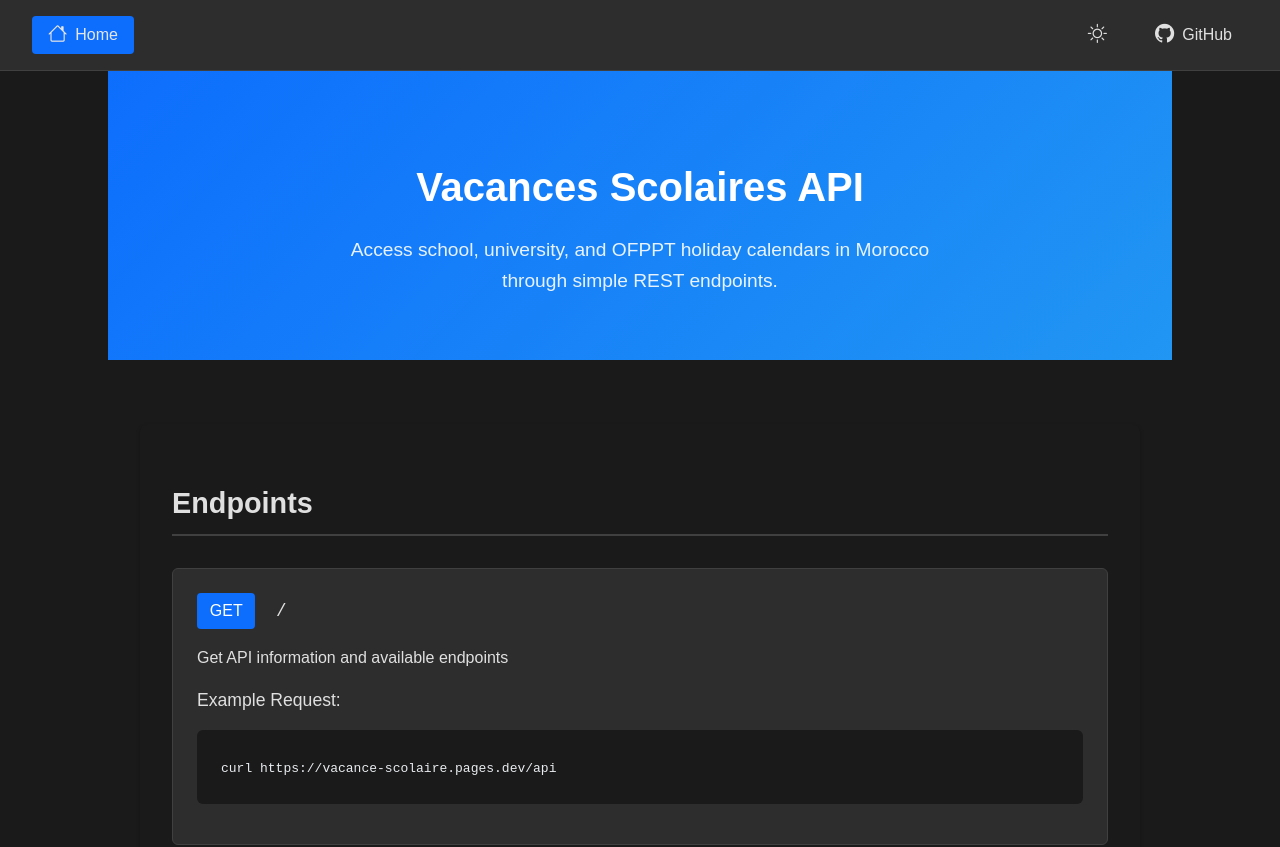
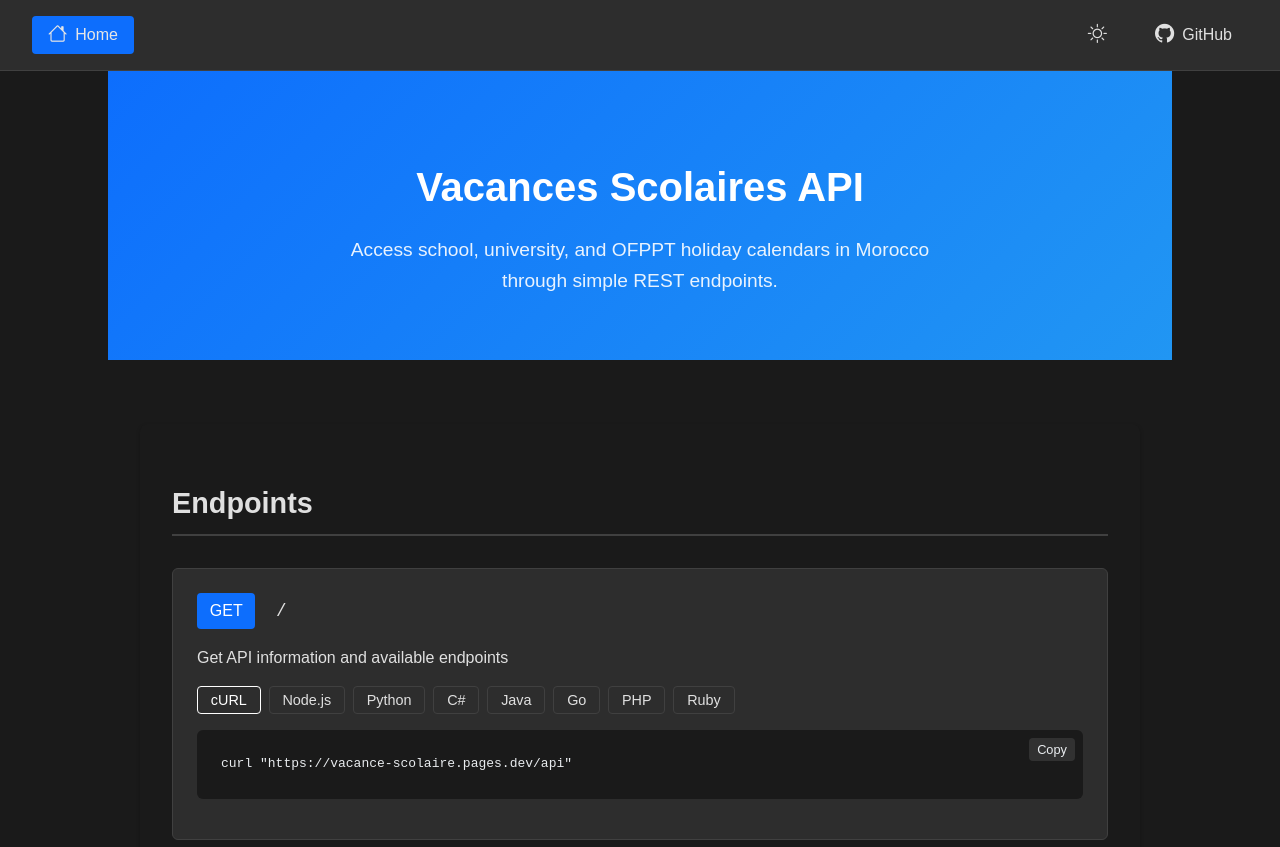
Before and after one commit to h4fide/Vacance-Scolaire, a SvelteKit app: page /docs in a window 1280 px wide. Shown: the top 847 px of the page. Built offline with nearby package versions, Linux system fonts and the light colour scheme.

Commit message:
add language selection and copy functionality for API code snippets; enhance styling for buttons and layout

```diff
--- a/src/routes/docs/+page.svelte
+++ b/src/routes/docs/+page.svelte
@@ -1,5 +1,96 @@
 <script lang="ts">
     import './styles.css';
+
+    type Language = 'curl' | 'nodejs' | 'python' | 'csharp' | 'java' | 'go' | 'php' | 'ruby';
+
+    let selectedLanguage: Language = 'curl';
+
+    const languages = [
+        { id: 'curl' as Language, name: 'cURL' },
+        { id: 'nodejs' as Language, name: 'Node.js' },
+        { id: 'python' as Language, name: 'Python' },
+        { id: 'csharp' as Language, name: 'C#' },
+        { id: 'java' as Language, name: 'Java' },
+        { id: 'go' as Language, name: 'Go' },
+        { id: 'php' as Language, name: 'PHP' },
+        { id: 'ruby' as Language, name: 'Ruby' }
+    ];
+
+    function getCodeSnippet(url: string, lang: Language): string {
+        const snippets: Record<Language, string> = {
+            curl: `curl "${url}"`,
+            nodejs: `fetch("${url}")
+  .then(response => response.json())
+  .then(data => console.log(data))
+  .catch(error => console.error('Error:', error));`,
+            python: `import requests
+
+response = requests.get("${url}")
+data = response.json()
+print(data)`,
+            csharp: `using System.Net.Http;
+using System.Text.Json;
+
+using (var client = new HttpClient())
+{
+    var response = await client.GetStringAsync("${url}");
+    var data = JsonSerializer.Deserialize<dynamic>(response);
+}`,
+            java: `import java.net.URI;
+import java.net.http.*;
+
+HttpClient client = HttpClient.newHttpClient();
+HttpRequest request = HttpRequest.newBuilder()
+    .uri(URI.create("${url}"))
+    .build();
+HttpResponse<String> response = client.send(request,
+    HttpResponse.BodyHandlers.ofString());
+System.out.println(response.body());`,
+            go: `package main
+
+import (
+    "fmt"
+    "net/http"
+    "io/ioutil"
+)
+
+func main() {
+    resp, err := http.Get("${url}")
+    if err != nil {
+        panic(err)
+    }
+    defer resp.Body.Close()
+
+    body, _ := ioutil.ReadAll(resp.Body)
+    fmt.Println(string(body))
+}`,
+            php: `<?php
+$response = file_get_contents("${url}");
+$data = json_decode($response, true);
+print_r($data);`,
+            ruby: `require 'net/http'
+require 'json'
+
+uri = URI("${url}")
+response = Net::HTTP.get(uri)
+data = JSON.parse(response)
+puts data`
+        };
+        return snippets[lang];
+    }
+
+    // Add copy function
+    function copyToClipboard(text: string, button: HTMLButtonElement) {
+        navigator.clipboard.writeText(text).then(() => {
+            button.textContent = 'Copied!';
+            button.classList.add('copied');
+            setTimeout(() => {
+                button.textContent = 'Copy';
+                button.classList.remove('copied');
+            }, 2000);
+        });
+    }
+
     const baseUrl = 'https://vacance-scolaire.pages.dev/api';
 
     const endpoints = [
@@ -107,9 +198,25 @@
                     </div>
                     <p class="endpoint-description">{endpoint.description}</p>
                     <div class="response-example">
-                        <div class="response-title">Example Request:</div>
+                        <div class="language-selector">
+                            {#each languages as lang}
+                                <button
+                                    class="lang-button"
+                                    class:active={selectedLanguage === lang.id}
+                                    on:click={() => selectedLanguage = lang.id}
+                                >
+                                    {lang.name}
+                                </button>
+                            {/each}
+                        </div>
                         <div class="code-block">
-                            <code>curl {endpoint.example}</code>
+                            <code>{getCodeSnippet(endpoint.example, selectedLanguage)}</code>
+                            <button
+                                class="copy-button"
+                                on:click={(e) => copyToClipboard(getCodeSnippet(endpoint.example, selectedLanguage), e.currentTarget)}
+                            >
+                                Copy
+                            </button>
                         </div>
                     </div>
                 </div>
--- a/src/routes/docs/styles.css
+++ b/src/routes/docs/styles.css
@@ -82,6 +82,30 @@
     border-radius: 6px;
     overflow-x: auto;
     margin: 1rem 0;
+    position: relative;  /* Add this */
+}
+
+/* Add new styles */
+.copy-button {
+    position: absolute;
+    top: 0.5rem;
+    right: 0.5rem;
+    background: rgba(255, 255, 255, 0.1);
+    border: none;
+    border-radius: 4px;
+    color: #e9ecef;
+    padding: 0.25rem 0.5rem;
+    font-size: 0.8rem;
+    cursor: pointer;
+    transition: background-color 0.2s;
+}
+
+.copy-button:hover {
+    background: rgba(255, 255, 255, 0.2);
+}
+
+.copy-button.copied {
+    background: #198754;
 }
 
 .response-example {
@@ -157,6 +181,15 @@
         white-space: pre-wrap;
         word-break: break-all;
     }
+
+    .language-selector {
+        gap: 0.3rem;
+    }
+
+    .lang-button {
+        padding: 0.2rem 0.6rem;
+        font-size: 0.8rem;
+    }
 }
 
 @media (max-width: 480px) {
@@ -206,3 +239,37 @@
         font-size: 0.95rem;
     }
 }
+
+.language-selector {
+    display: flex;
+    flex-wrap: wrap;
+    gap: 0.5rem;
+    margin-bottom: 1rem;
+}
+
+.lang-button {
+    background: transparent;
+    border: 1px solid var(--border-color);
+    border-radius: 4px;
+    padding: 0.3rem 0.8rem;
+    font-size: 0.9rem;
+    cursor: pointer;
+    color: var(--text-color);
+    transition: all 0.2s;
+}
+
+.lang-button:hover {
+    background: var(--border-color);
+}
+
+.lang-button.active {
+    background: var(--primary-color);
+    color: white;
+    border-color: var(--primary-color);
+}
+
+.code-block code {
+    white-space: pre;
+    display: block;
+    padding-right: 2rem;
+}
```
